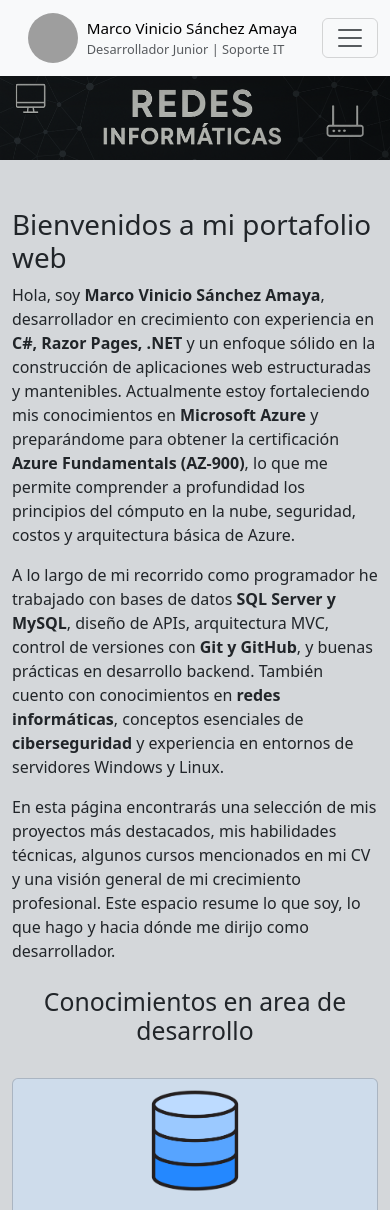
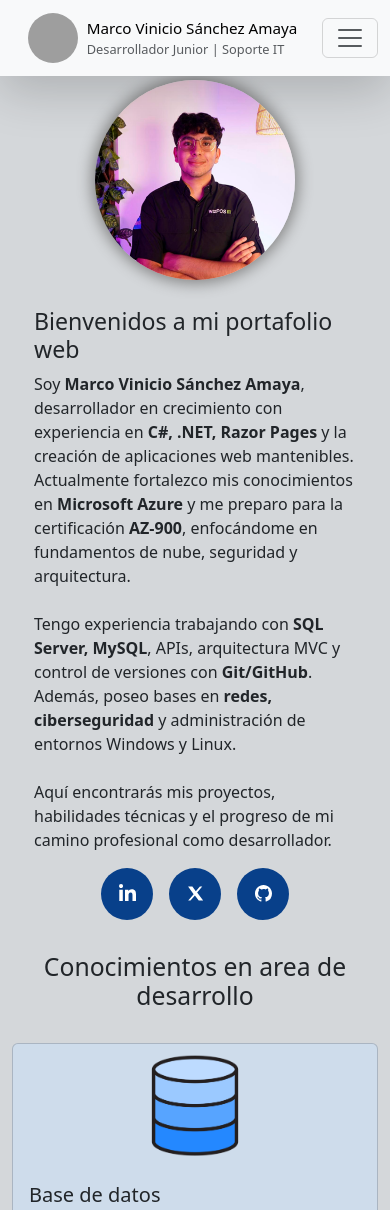
Before and after one commit to Vini-19/Vini-19, a plain HTML site: page index.html in a window 390 px wide. Shown: the top 1210 px of the page. Drawn offline with Linux system fonts and the light colour scheme; grey boxes are pictures that could not be loaded.

Commit message:
mejora en intro mostrando perfil corto y rapido

```diff
--- a/css/styles.css
+++ b/css/styles.css
@@ -1,5 +1,12 @@
 body {
   background-color: rgb(212, 215, 218);
+}
+
+.intro-img-perfil{
+  border-radius: 100%;
+  width: 200px;
+  height: 200px;
+  box-shadow: gray 0px 0px 15px 3px;
 }
 
 .img-nav {
@@ -12,9 +19,35 @@ body {
   font-size: 1rem;
 }
 
+@media (max-width: 1000px) {
+
+  .intro-img-perfil{
+    width: 250px !important;
+    height: 250px !important;
+  }
+  .img-nav {
+    width: 70px;
+    height: 70px;
+    transform: translateX(1.5rem);
+  }
+  .a-cel {
+    font-size: 1.1rem;
+  }
+  .small-cel{
+    font-size: 0.90rem;
+  }
+}
+
+
+
+
 @media (max-width: 576px) {
   .nav-container-img{
     margin-left: 0px;
+  }
+  .intro-img-perfil{
+    width: 200px !important;
+    height: 200px !important;
   }
   .img-nav {
     width: 50px;
--- a/index.html
+++ b/index.html
@@ -74,49 +74,64 @@
             </div>
         </div>
     </nav>
-    <div id="carouselExampleSlidesOnly" class="carousel slide" data-bs-ride="carousel">
-        <div class="carousel-inner mb-4">
-            <div class="carousel-item active" data-bs-interval="1850">
-                <img src="img/redes.png" class="d-block w-100 img-banner" alt="...">
+
+    <div class="container mt-1 ">
+        <div class="row g-1 position-relative ">
+            <div class="col-md-6 mb-md-0 p-md-4 align-items-center d-flex justify-content-center">
+                <img class="intro-img-perfil" src="img/img laboral/Foto Perfil.png" alt="imagen perfil"
+                    style="width: 400px; ; height: 400px; ;">
             </div>
-            <div class="carousel-item" data-bs-interval="1850">
-                <img src="img/code.png" class="d-block w-100 img-banne" alt="...">
-            </div>
-            <div class="carousel-item" data-bs-interval="1850">
-                <img src="img/cloud.png" class="d-block w-100 img-banne" alt="...">
+            <div class="col-md-6  p-4 ps-md-0">
+                <h3>Bienvenidos a mi portafolio web</h3>
+                <p>
+                    Soy <strong>Marco Vinicio Sánchez Amaya</strong>, desarrollador en crecimiento con experiencia en
+                    <strong>C#, .NET, Razor Pages</strong> y la creación de aplicaciones web mantenibles. Actualmente
+                    fortalezco mis
+                    conocimientos en <strong>Microsoft Azure</strong> y me preparo para la certificación
+                    <strong>AZ-900</strong>, enfocándome en fundamentos de nube, seguridad y arquitectura.
+                    <br><br>
+                    Tengo experiencia trabajando con <strong>SQL Server, MySQL</strong>, APIs, arquitectura MVC y
+                    control de versiones
+                    con <strong>Git/GitHub</strong>. Además, poseo bases en <strong>redes, ciberseguridad</strong> y
+                    administración
+                    de entornos Windows y Linux.
+                    <br><br>
+                    Aquí encontrarás mis proyectos, habilidades técnicas y el progreso de mi camino profesional como
+                    desarrollador.
+                </p>
+                <div class="col-md-6 d-flex justify-content-md-end align-items-center gap-3 col-item-Uiverse">
+                    <!-- LinkedIn -->
+                    <a class="socialContainer containerThree"
+                        href="https://www.linkedin.com/in/marco-vinicio-s%C3%A1nchez-amaya-764412274/" target="_blank">
+                        <svg viewBox="0 0 448 512" class="socialSvg linkdinSvg">
+                            <path
+                                d="M100.28 448H7.4V148.9h92.88zM53.79 108.1C24.09 108.1 0 83.5 0 53.8a53.79 53.79 0 0 1 107.58 0c0 29.7-24.1 54.3-53.79 54.3zM447.9 448h-92.68V302.4c0-34.7-.7-79.2-48.29-79.2-48.29 0-55.69 37.7-55.69 76.7V448h-92.78V148.9h89.08v40.8h1.3c12.4-23.5 42.69-48.3 87.88-48.3 94 0 111.28 61.9 111.28 142.3V448z">
+                            </path>
+                        </svg>
+                    </a>
+                    <!-- X (Twitter) -->
+                    <a class="socialContainer containerFive" href="https://x.com/" target="_blank">
+                        <svg viewBox="0 0 24 24" class="socialSvg xSvg">
+                            <path
+                                d="M18.244 2.25h3.308l-7.227 8.26 8.5 11.24H16.55l-5.403-7.07-6.19 7.07H1.65l7.73-8.82L1.5 2.25h6.09l4.853 6.47 5.801-6.47z">
+                            </path>
+                        </svg>
+                    </a>
+                    <!-- GitHub -->
+                    <a class="socialContainer containerFour" href="https://github.com/Vini-19" target="_blank">
+                        <svg viewBox="0 0 16 16" class="socialSvg githubSvg">
+                            <path
+                                d="M8 0C3.58 0 0 3.58 0 8c0 3.54 2.29 6.53 5.47 7.59.4.07.55-.17.55-.38 0-.19-.01-.82-.01-1.49-2.01.37-2.53-.49-2.69-.94-.09-.23-.48-.94-.82-1.13-.28-.15-.68-.52 -.01-.53.63-.01 1.08.58 1.23.82.72 1.21 1.87.87 2.33.66.07-.52.28-.87.51-1.07 -1.78-.2-3.64-.89-3.64-3.95 0-.87.31-1.59.82-2.15-.08-.2-.36-1.02.08-2.12 0 0 .67-.21 2.2.82a7.63 7.63 0 0 1 2-.27c.68 0 1.36.09 2 .27 1.53-1.04 2.2-.82 2.2-.82.44 1.1.16 1.92.08 2.12.51.56.82 1.28.82 2.15 0 3.07-1.87 3.75-3.65 3.95.29.25.54.73.54 1.48 0 1.07-.01 1.93-.01 2.2 0 .21.15.46.55.38A8.013 8.013 0 0 0 16 8c0-4.42-3.58-8-8-8z">
+                            </path>
+                        </svg>
+                    </a>
+
+
+                </div>
+
             </div>
         </div>
     </div>
-    <div class="container mt-4">
-
-        <h1>Bienvenidos a mi portafolio web</h1>
-
-        <p>
-            Hola, soy <strong>Marco Vinicio Sánchez Amaya</strong>, desarrollador en crecimiento con experiencia en
-            <strong>C#, Razor Pages, .NET</strong> y un enfoque sólido en la construcción de aplicaciones web
-            estructuradas y mantenibles. Actualmente estoy fortaleciendo mis conocimientos en
-            <strong>Microsoft Azure</strong> y preparándome para obtener la certificación
-            <strong>Azure Fundamentals (AZ-900)</strong>, lo que me permite comprender a profundidad
-            los principios del cómputo en la nube, seguridad, costos y arquitectura básica de Azure.
-        </p>
-
-        <p>
-            A lo largo de mi recorrido como programador he trabajado con bases de datos
-            <strong>SQL Server y MySQL</strong>, diseño de APIs, arquitectura MVC,
-            control de versiones con <strong>Git y GitHub</strong>, y buenas prácticas en desarrollo
-            backend. También cuento con conocimientos en <strong>redes informáticas</strong>,
-            conceptos esenciales de <strong>ciberseguridad</strong> y experiencia en entornos
-            de servidores Windows y Linux.
-        </p>
-
-        <p>
-            En esta página encontrarás una selección de mis proyectos más destacados, mis habilidades técnicas,
-            algunos cursos mencionados en mi CV y una visión general de mi crecimiento profesional.
-            Este espacio resume lo que soy, lo que hago y hacia dónde me dirijo como desarrollador.
-        </p>
-
-    </div>
-
     <div class="container mb-4 ">
         <h2 class="text-center mb-4 mt-2">Conocimientos en area de desarrollo</h2>
         <div class="row g-6 ">
@@ -159,10 +174,23 @@
             </div>
         </div>
     </div>
+    <div id="carouselExampleSlidesOnly" class="carousel slide" data-bs-ride="carousel">
+        <div class="carousel-inner mb-4">
+            <div class="carousel-item active" data-bs-interval="1850">
+                <img src="img/redes.png" class="d-block w-100 img-banner" alt="...">
+            </div>
+            <div class="carousel-item" data-bs-interval="1850">
+                <img src="img/code.png" class="d-block w-100 img-banne" alt="...">
+            </div>
+            <div class="carousel-item" data-bs-interval="1850">
+                <img src="img/cloud.png" class="d-block w-100 img-banne" alt="...">
+            </div>
+        </div>
+    </div>
     <!-- area de redes y  -->
 
-    <div class="container mb-4 ">
-        <h1 class="text-center mb-4 mt-2">Mas conocimientos</h1>
+    <div class="container mb-2 ">
+        <h1 class="text-center mb-4 ">Mas conocimientos</h1>
         <div class="row g-1 bg-body-secondary position-relative shadow rounded-4 p-3">
             <div class="col-md-6 mb-md-0 p-md-4 align-items-center d-flex justify-content-center">
                 <img src="img/Red2.png" class=" card-red-info " alt="...">
@@ -180,7 +208,7 @@
         </div>
     </div>
     <!--Experiencia labora-->
-    <div class="container mt-2 mb-4">
+    <div class="container  mb-4">
         <h1 class="text-center mb-4 mt-2">Experiencia laboral</h1>
         <p>Tengo un año de experiencia en area de Soporte IT de sistemas de computo especificamente de puntos de venta
             configuración de equipo completo hasta configuración basicas
@@ -217,7 +245,7 @@
                 <p>Tengo varias areas de conocimientos aplicadas en mi experiencia laboral como tambien proyecto creados
                     guardados en mis reporsitorios GitHub puedes verlos en mi reporsitorios</p>
 
-                <a href="https://github.com/Vini-19" target="_blank" class="btn btn-lg"
+                <a href="https://github.com/Vini-19" target="_blank" class="btn btn-lg "
                     style="background-color: black; color: white;">
                     <i class="fa-brands fa-github"></i> GitHub
                 </a>
@@ -272,10 +300,11 @@
                         </svg>
                     </a>
 
-                    <a class="socialContainer containerTwo" href="#">
-                        <svg viewBox="0 0 16 16" class="socialSvg twitterSvg">
+                    <!-- X (Twitter) -->
+                    <a class="socialContainer containerFive" href="https://x.com/" target="_blank">
+                        <svg viewBox="0 0 24 24" class="socialSvg xSvg">
                             <path
-                                d="M5.026 15c6.038 0 9.341-5.003 9.341-9.334 0-.14 0-.282-.006-.422A6.685 6.685 0 0 0 16 3.542a6.658 6.658 0 0 1-1.889.518 3.301 3.301 0 0 0 1.447-1.817 6.533 6.533 0 0 1-2.087.793A3.286 3.286 0 0 0 7.875 6.03a9.325 9.325 0 0 1-6.767-3.429 3.289 3.289 0 0 0 1.018 4.382A3.323 3.323 0 0 1 .64 6.575v.045a3.288 3.288 0 0 0 2.632 3.218 3.203 3.203 0 0 1-.865.115 3.23 3.23 0 0 1-.614-.057 3.283 3.283 0 0 0 3.067 2.277A6.588 6.588 0 0 1 .78 13.58a6.32 6.32 0 0 1-.78-.045A9.344 9.344 0 0 0 5.026 15z">
+                                d="M18.244 2.25h3.308l-7.227 8.26 8.5 11.24H16.55l-5.403-7.07-6.19 7.07H1.65l7.73-8.82L1.5 2.25h6.09l4.853 6.47 5.801-6.47z">
                             </path>
                         </svg>
                     </a>
@@ -288,14 +317,14 @@
                             </path>
                         </svg>
                     </a>
-
-                    <a class="socialContainer containerFour" href="#">
-                        <svg viewBox="0 0 16 16" class="socialSvg whatsappSvg">
+                    <a class="socialContainer containerFour" href="https://github.com/Vini-19" target="_blank">
+                        <svg viewBox="0 0 16 16" class="socialSvg githubSvg">
                             <path
-                                d="M13.601 2.326A7.854 7.854 0 0 0 7.994 0C3.627 0 .068 3.558.064 7.926c0 1.399.366 2.76 1.057 3.965L0 16l4.204-1.102a7.933 7.933 0 0 0 3.79.965h.004c4.368 0 7.926-3.558 7.93-7.93A7.898 7.898 0 0 0 13.6 2.326zM7.994 14.521a6.573 6.573 0 0 1-3.356-.92l-.24-.144-2.494.654.666-2.433-.156-.251a6.56 6.56 0 0 1-1.007-3.505c0-3.626 2.957-6.584 6.591-6.584a6.56 6.56 0 0 1 4.66 1.931 6.557 6.557 0 0 1 1.928 4.66c-.004 3.639-2.961 6.592-6.592 6.592zm3.615-4.934c-.197-.099-1.17-.578-1.353-.646-.182-.065-.315-.099-.445.099-.133.197-.513.646-.627.775-.114.133-.232.148-.43.05-.197-.1-.836-.308-1.592-.985-.59-.525-.985-1.175-1.103-1.372-.114-.198-.011-.304.088-.403.087-.088.197-.232.296-.346.1-.114.133-.198.198-.33.065-.134.034-.248-.015-.347-.05-.099-.445-1.076-.612-1.47-.16-.389-.323-.335-.445-.34-.114-.007-.247-.007-.38-.007a.729.729 0 0 0-.529.247c-.182.198-.691.677-.691 1.654 0 .977.71 1.916.81 2.049.098.133 1.394 2.132 3.383 2.992.47.205.84.326 1.129.418.475.152.904.129 1.246.08.38-.058 1.171-.48 1.338-.943.164-.464.164-.86.114-.943-.049-.084-.182-.133-.38-.232z">
+                                d="M8 0C3.58 0 0 3.58 0 8c0 3.54 2.29 6.53 5.47 7.59.4.07.55-.17.55-.38 0-.19-.01-.82-.01-1.49-2.01.37-2.53-.49-2.69-.94-.09-.23-.48-.94-.82-1.13-.28-.15-.68-.52 -.01-.53.63-.01 1.08.58 1.23.82.72 1.21 1.87.87 2.33.66.07-.52.28-.87.51-1.07 -1.78-.2-3.64-.89-3.64-3.95 0-.87.31-1.59.82-2.15-.08-.2-.36-1.02.08-2.12 0 0 .67-.21 2.2.82a7.63 7.63 0 0 1 2-.27c.68 0 1.36.09 2 .27 1.53-1.04 2.2-.82 2.2-.82.44 1.1.16 1.92.08 2.12.51.56.82 1.28.82 2.15 0 3.07-1.87 3.75-3.65 3.95.29.25.54.73.54 1.48 0 1.07-.01 1.93-.01 2.2 0 .21.15.46.55.38A8.013 8.013 0 0 0 16 8c0-4.42-3.58-8-8-8z">
                             </path>
                         </svg>
                     </a>
+
                 </div>
 
             </div>
```
Also changed, not shown: css/cssRedSocial.css (+8 -2 lines), img/Red2.png.
